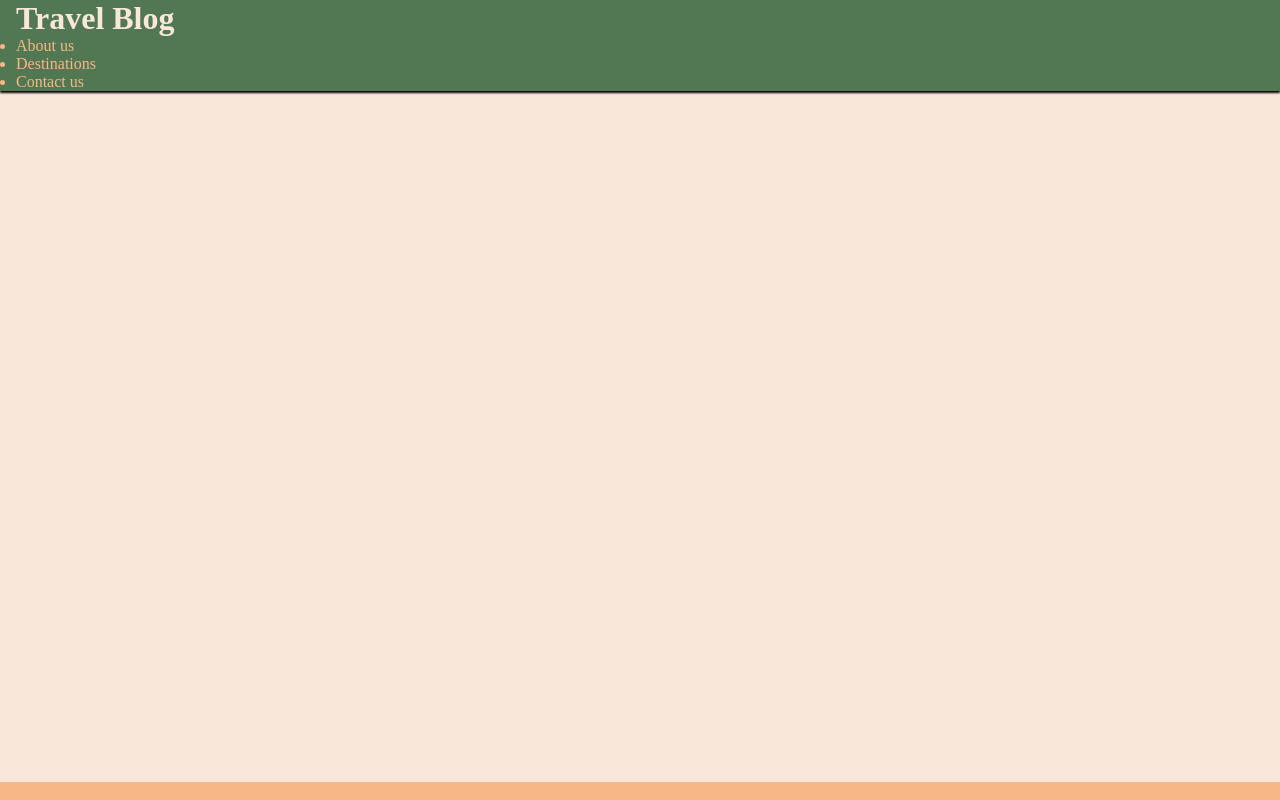
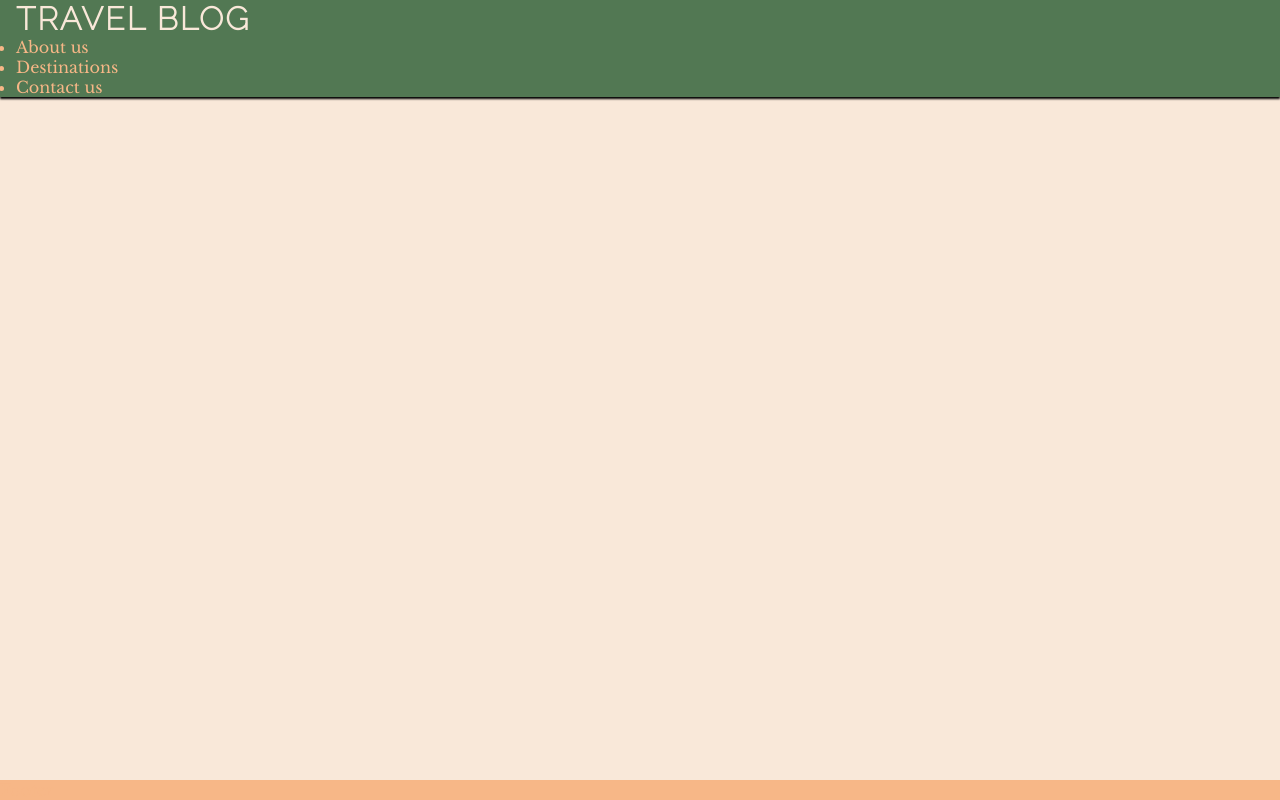
Before and after one commit to Mikagiol/Travel-Blog, a plain HTML site: page index.html in a window 1280 px wide. Drawn offline with nearby package versions, Linux system fonts and the light colour scheme.

Commit message:
Fixed Logo

```diff
--- a/assets/style.css
+++ b/assets/style.css
@@ -15,7 +15,7 @@ body {
     flex-direction: column;
     /* Generic project styles */
     color: #F7B787;
-    font-family: font-family: 'Libre Baskerville', serif;;
+    font-family: 'Libre Baskerville', serif;
 }
 
 /* Header */
@@ -34,8 +34,11 @@ header a {
 }
 
 h1 {
-    font-family: font-family: 'Raleway', sans-serif;
+    font-family: 'Raleway', sans-serif;
     color: #F9E8D9;
+    text-transform: uppercase;
+    letter-spacing: 2px;
+    font-weight: bold;
 }
 
 /* Main content*/
```
